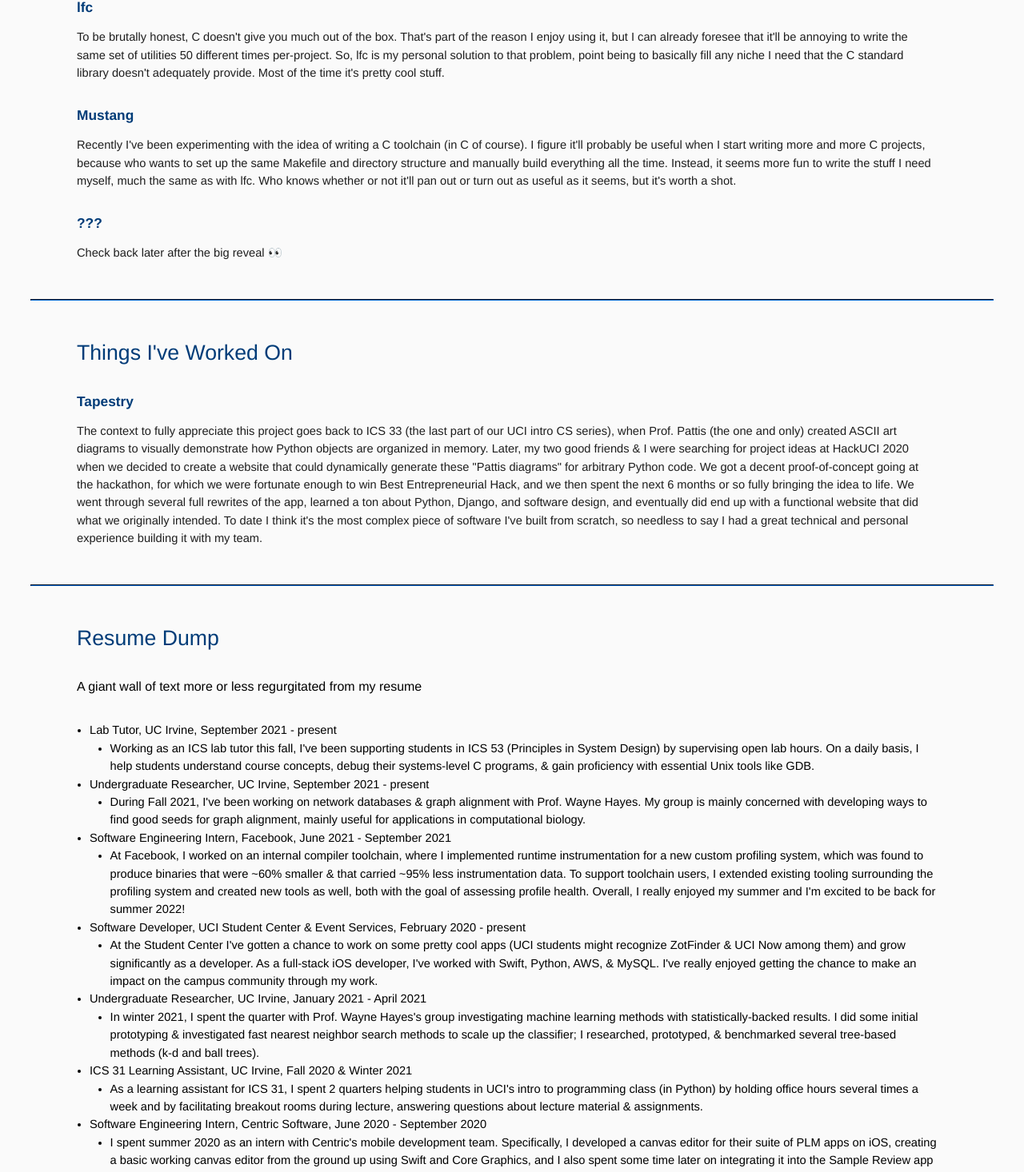
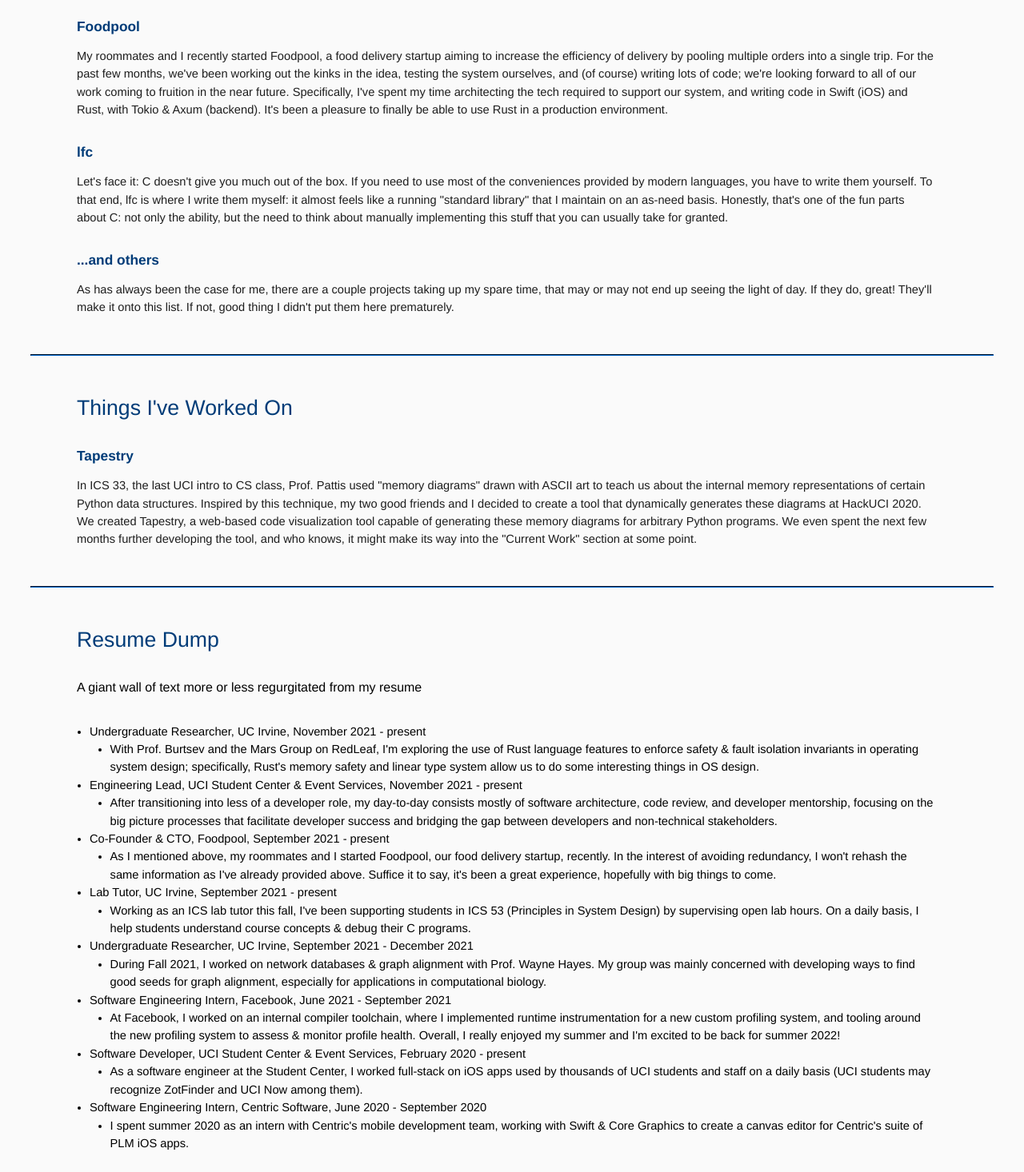
Before and after one commit to a-lafrance/a-lafrance.github.io, a Vue app: page / in a window 1280 px wide. Shown: the part 755-2221 px from the top of the page at 80% size. Built offline with nearby package versions, Linux system fonts and the light colour scheme.

Commit message:
w22 content refresh

```diff
--- a/src/App.vue
+++ b/src/App.vue
@@ -3,11 +3,11 @@
     <div id="intro-content">
       <div id="bio">
         <h1 class="navy">Hi,</h1>
-        <h3 class="navy">I'm Arthur Lafrance</h3>
+        <h3 class="navy">I'm Arthur</h3>
 
         <div id="bottom">
           <p>Born &amp; raised in Silicon Valley; currently studying computer science at UC Irvine, class of 2023. Also
-             in between summers at <span class="strikethrough">Facebook</span> Meta (lol). I'm broadly interested in compilers, programming language design, &amp; computer
+             in between summers at <span class="strikethrough">Facebook</span> Meta. I'm broadly interested in compilers, programming language design, &amp; computer
              architecture. Operating systems, networking, &amp; electrical/computer engineering are also cool.
           </p>
 
@@ -39,7 +39,7 @@
   </Section>
 
   <div class="footer">
-    <p class="copyright navy">Copyright (c) 2021 Arthur Lafrance</p>
+    <p class="copyright navy">Copyright (c) 2022 Arthur Lafrance</p>
   </div>
 </template>
 
@@ -65,104 +65,108 @@
         { name: "Email", link: "mailto:lafrancearthur@gmail.com" },
         { name: "GitHub", link: "https://www.github.com/arthurlafrance" },
         { name: "LinkedIn", link: "https://www.linkedin.com/in/arthurlafrance" },
-        { name: "CV", link: "assets/Arthur_Lafrance_CV.pdf" },
       ],
       highlights: [
         { text: "I'll be returning to Facebook for summer 2022, likely (hopefully) to continue working with PLs & compilers.", subitems: [] },
+        { text: "I've started research with Prof. Burtsev's Mars Group, exploring Rust as a mechanism for enforcing OS safety invariants.", subitems: [] },
         { text: "I spent summer 2021 at Facebook, where I worked on compilers, profiling, & infrastructure.", subitems: [] },
         { text: "During summer 2020, I interned with Centric Software's iOS development team.", subitems: [] },
         { text: "At HackUCI 2020, my project, Tapestry, was named Best Entrepreneurial Hack.", subitems: [] }
       ],
       currentWork: [
         {
+          title: "Foodpool",
+          subtitles: [],
+          description: `My roommates and I recently started Foodpool, a food delivery startup aiming to increase the efficiency of delivery
+          by pooling multiple orders into a single trip. For the past few months, we've been working out the kinks in the idea, testing the
+          system ourselves, and (of course) writing lots of code; we're looking forward to all of our work coming to fruition in the near future.
+          Specifically, I've spent my time architecting the tech required to support our system, and writing code in Swift (iOS) and Rust, with
+          Tokio & Axum (backend). It's been a pleasure to finally be able to use Rust in a production environment.`,
+          link: "https://www.foodpool.app"
+        },
+        {
           title: "lfc",
           subtitles: [],
-            description: `To be brutally honest, C doesn't give you much out of the box. That's part of the reason I enjoy using it, but I can already
-            foresee that it'll be annoying to write the same set of utilities 50 different times per-project. So, lfc is my personal solution to that problem, point
-            being to basically fill any niche I need that the C standard library doesn't adequately provide. Most of the time it's pretty cool stuff.`
+          description: `Let's face it: C doesn't give you much out of the box. If you need to use most of the conveniences provided by
+          modern languages, you have to write them yourself. To that end, lfc is where I write them myself: it almost feels like a running
+          "standard library" that I maintain on an as-need basis. Honestly, that's one of the fun parts about C: not only the ability, but the
+          need to think about manually implementing this stuff that you can usually take for granted.`,
+          link: "https://www.github.com/arthurlafrance/lfc.git"
         },
         {
-            title: "Mustang",
+          title: "...and others",
           subtitles: [],
-            description: `Recently I've been experimenting with the idea of writing a C toolchain (in C of course). I figure it'll probably be useful when I
-            start writing more and more C projects, because who wants to set up the same Makefile and directory structure and manually build everything all the time. Instead,
-            it seems more fun to write the stuff I need myself, much the same as with lfc. Who knows whether or not it'll pan out or turn out as useful as it seems, but it's
-            worth a shot.`
-        },
-        {
-          title: "???",
-          subtitles: [],
-          description: `Check back later after the big reveal 👀`
+          description: `As has always been the case for me, there are a couple projects taking up my spare time, that may or may not end up
+          seeing the light of day. If they do, great! They'll make it onto this list. If not, good thing I didn't put them here prematurely.`
         }
       ],
       pastWork: [
         {
           title: "Tapestry",
           subtitles: [],
-          description: `The context to fully appreciate this project goes back to ICS 33 (the last part of our UCI intro CS series), when Prof. Pattis (the one and only) created ASCII art diagrams
-          to visually demonstrate how Python objects are organized in memory. Later, my two good friends & I were searching for project ideas at HackUCI 2020
-          when we decided to create a website that could dynamically generate these "Pattis diagrams" for arbitrary Python code. We got a decent proof-of-concept
-          going at the hackathon, for which we were fortunate enough to win Best Entrepreneurial Hack, and we then spent the next 6 months or so fully bringing
-          the idea to life. We went through several full rewrites of the app, learned a ton about Python, Django, and software design, and eventually did end up with
-          a functional website that did what we originally intended. To date I think it's the most complex piece of software I've built from scratch, so needless to say
-          I had a great technical and personal experience building it with my team.`, // TODO: insert links to ryan/patrick sites
+          description: `In ICS 33, the last UCI intro to CS class, Prof. Pattis used "memory diagrams" drawn with ASCII art to teach us
+          about the internal memory representations of certain Python data structures. Inspired by this technique, my two good friends and I
+          decided to create a tool that dynamically generates these diagrams at HackUCI 2020. We created Tapestry, a web-based code visualization
+          tool capable of generating these memory diagrams for arbitrary Python programs. We even spent the next few months further developing
+          the tool, and who knows, it might make its way into the "Current Work" section at some point.`,
           link: "https://www.github.com/tapestrylearn/Diagrammer"
         }
       ],
       resumeDump: [
         {
+          text: "Undergraduate Researcher, UC Irvine, November 2021 - present",
+          subitems: [
+            `With Prof. Burtsev and the Mars Group on RedLeaf, I'm exploring the use of Rust language features to enforce safety & fault isolation invariants in
+            operating system design; specifically, Rust's memory safety and linear type system allow us to do some interesting things in OS design.`
+          ]
+        },
+        {
+          text: "Engineering Lead, UCI Student Center & Event Services, November 2021 - present",
+          subitems: [
+            `After transitioning into less of a developer role, my day-to-day consists mostly of software architecture, code review, and developer mentorship, focusing on the big
+            picture processes that facilitate developer success and bridging the gap between developers and non-technical stakeholders.`
+          ]
+        },
+        {
+          text: "Co-Founder & CTO, Foodpool, September 2021 - present",
+          subitems: [
+            `As I mentioned above, my roommates and I started Foodpool, our food delivery startup, recently. In the interest of avoiding redundancy, I won't rehash
+            the same information as I've already provided above. Suffice it to say, it's been a great experience, hopefully with big things to come.`
+          ]
+        },
+        {
           text: "Lab Tutor, UC Irvine, September 2021 - present",
           subitems: [
               `Working as an ICS lab tutor this fall, I've been supporting students in ICS 53 (Principles in System Design) by supervising open lab hours.
-                On a daily basis, I help students understand course concepts, debug their systems-level C programs, & gain proficiency with essential Unix tools like GDB.`
+              On a daily basis, I help students understand course concepts & debug their C programs.`
           ]
         },
         {
-            text: "Undergraduate Researcher, UC Irvine, September 2021 - present",
+          text: "Undergraduate Researcher, UC Irvine, September 2021 - December 2021",
           subitems: [
-                `During Fall 2021, I've been working on network databases & graph alignment with Prof. Wayne Hayes. My group is mainly concerned with
-                developing ways to find good seeds for graph alignment, mainly useful for applications in computational biology.`
+              `During Fall 2021, I worked on network databases & graph alignment with Prof. Wayne Hayes. My group was mainly concerned with
+              developing ways to find good seeds for graph alignment, especially for applications in computational biology.`
           ]
         },
         {
           text: "Software Engineering Intern, Facebook, June 2021 - September 2021",
           subitems: [
-            `At Facebook, I worked on an internal compiler toolchain, where I implemented runtime instrumentation for a new custom profiling system, which
-            was found to produce binaries that were ~60% smaller & that carried ~95% less instrumentation data. To support toolchain users, I extended existing
-            tooling surrounding the profiling system and created new tools as well, both with the goal of assessing profile health. Overall, I really enjoyed my summer
-            and I'm excited to be back for summer 2022!`
+            `At Facebook, I worked on an internal compiler toolchain, where I implemented runtime instrumentation for a new custom profiling system, and
+            tooling around the new profiling system to assess & monitor profile health. Overall, I really enjoyed my summer and I'm excited to be back for summer 2022!`
           ]
         },
         {
           text: "Software Developer, UCI Student Center & Event Services, February 2020 - present",
           subitems: [
-            `At the Student Center I've gotten a chance to work on some pretty cool apps (UCI students might recognize ZotFinder & UCI Now among them) and
-            grow significantly as a developer. As a full-stack iOS developer, I've worked with Swift, Python, AWS, & MySQL. I've really enjoyed getting the
-            chance to make an impact on the campus community through my work.`
-          ]
-        },
-        {
-          text: "Undergraduate Researcher, UC Irvine, January 2021 - April 2021",
-          subitems: [
-            `In winter 2021, I spent the quarter with Prof. Wayne Hayes's group investigating machine learning methods with statistically-backed results.
-            I did some initial prototyping & investigated fast nearest neighbor search methods to scale up the classifier; I researched, prototyped, & benchmarked
-            several tree-based methods (k-d and ball trees).`
-          ]
-        },
-        {
-          text: "ICS 31 Learning Assistant, UC Irvine, Fall 2020 & Winter 2021",
-          subitems: [
-            `As a learning assistant for ICS 31, I spent 2 quarters helping students in UCI's intro to programming class (in Python) by holding office hours
-            several times a week and by facilitating breakout rooms during lecture, answering questions about lecture material & assignments.`
+            `As a software engineer at the Student Center, I worked full-stack on iOS apps used by thousands of UCI students and staff on a daily basis (UCI students may
+            recognize ZotFinder and UCI Now among them).`
           ]
         },
         {
           text: "Software Engineering Intern, Centric Software, June 2020 - September 2020",
           subitems: [
-            `I spent summer 2020 as an intern with Centric's mobile development team. Specifically, I developed a canvas editor for their suite of
-            PLM apps on iOS, creating a basic working canvas editor from the ground up using Swift and Core Graphics, and I also spent some time later on
-            integrating it into the Sample Review app using Objective-C. Overall, it was a great learning experience taking a set of
-            system requirements, architecting the system from scratch, and developing the system from start to finish.`
+            `I spent summer 2020 as an intern with Centric's mobile development team, working with Swift & Core Graphics to create a canvas editor
+            for Centric's suite of PLM iOS apps.`
           ]
         }
       ]
@@ -197,7 +201,7 @@
   display: flex;
   flex-direction: row;
 
-  padding-left: 0.5vw;
+  padding-left: 2vw;
 }
 
 #bottom {
```
Also changed, not shown: 1 other file (tests, documents, lock files or other folders). Lines whose indentation alone changed are shown as unchanged.
